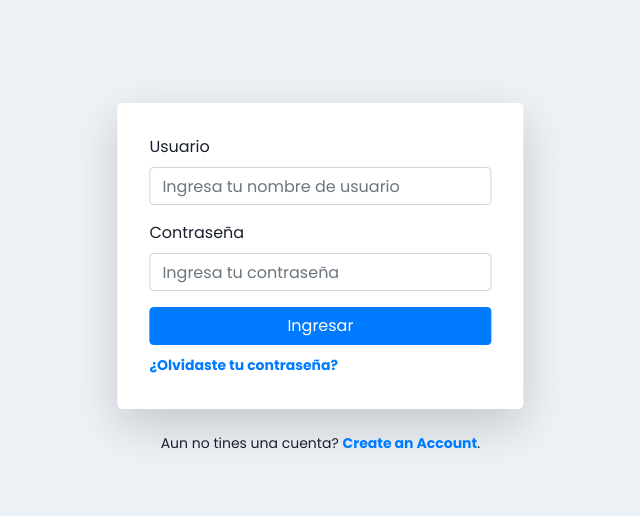
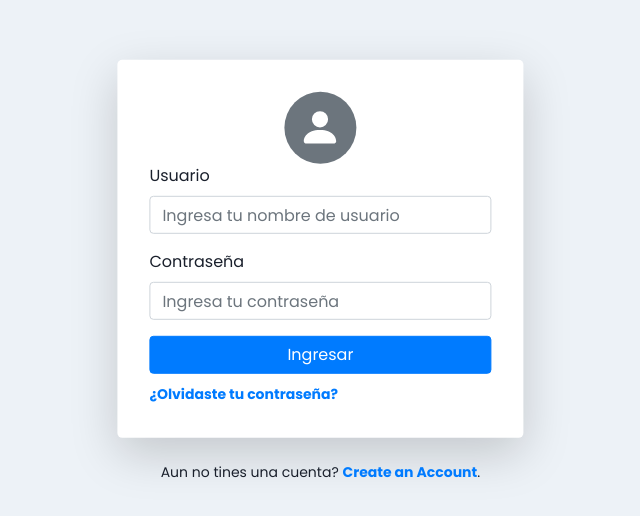
Before and after one commit to juanjosecaicedo/mvs-front, a Vue app: page /login in a window 1280 px wide. Shown: the part 112-628 px from the top of the page, without its empty margins (279-919 px from the left). Built offline with nearby package versions, Linux system fonts and the light colour scheme.

Commit message:
se agrego un avatar en el login

```diff
--- a/src/views/Login.vue
+++ b/src/views/Login.vue
@@ -19,7 +19,10 @@
         </div>
       </section>
       <div class="border-teal bg-white p-8 border-t-12 mb-6 rounded-lg shadow-lg">
-        <div class="coc">
+
+        <div class="text-center">
+          <!-- <b-icon icon="person-fill" font-scale="4"></b-icon> -->
+          <b-avatar size="72px"></b-avatar>
         </div>
         <form v-on:submit.prevent="enviar($event)">
           <b-form-group>
```
